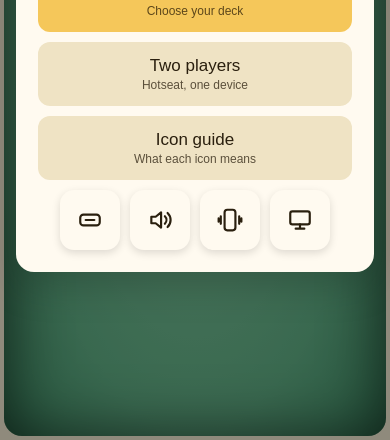
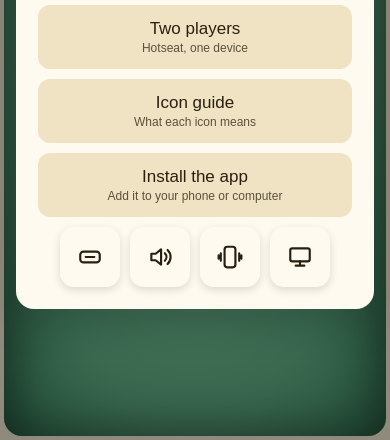
Before and after one commit to Dufiboy/war-of-lands, a plain HTML site: page index.html in a window 390 px wide. Shown: the part 404-844 px from the top of the page. Drawn offline with Linux system fonts and the light colour scheme.

Commit message:
Add install instructions to the start menu
Co-Authored-By: Claude Haiku 5.5 <noreply@anthropic.com>
Claude-Session: https://claude.ai/code/session_01FUEo4f8LKT2rLhUT3RfamV

```diff
--- a/index.html
+++ b/index.html
@@ -256,6 +256,8 @@ html[data-theme=light] .iconbtn{background:#efe3c4;color:#2a1f0e}
 .kw svg{flex:0 0 auto;margin-top:2px;color:var(--gold)}
 .kw b{display:block;font-weight:700;margin-bottom:1px}
 .gfoot{flex:0 0 auto;margin:12px 0 0}
+.gintro{font-size:14px;line-height:1.5;margin:4px 0 0;opacity:.9}
+.gsteps b{font-weight:700}
 html[data-theme=light] .kw{border-color:#0001}
 html[data-theme=light] .gh{color:#8a5f00}
 .splash{position:fixed;inset:0;z-index:100;display:flex;align-items:center;justify-content:center;gap:10px;background:#1f3d2c;transition:opacity .6s}
@@ -1766,6 +1768,7 @@ function overlayHtml(){
         `<button class="menu-btn gold" data-act="menuai">Play vs Computer<small>Choose your deck</small></button>` +
         `<button class="menu-btn" data-act="menuhot">Two players<small>Hotseat, one device</small></button>` +
         `<button class="menu-btn" data-act="menuguide">Icon guide<small>What each icon means</small></button>` +
+        `<button class="menu-btn" data-act="menuinstall">Install the app<small>Add it to your phone or computer</small></button>` +
         `<div class="iconrow">` +
         `<button class="iconbtn${settings.banner ? '' : ' off'}" data-act="togglebanner" aria-label="Banner ${settings.banner ? 'on' : 'off'}" title="Banner">${ico(settings.banner ? 'bannerOn' : 'bannerOff', 26)}</button>` +
         `<button class="iconbtn${settings.sound ? '' : ' off'}" data-act="togglesound" aria-label="Sound ${settings.sound ? 'on' : 'off'}" title="Sound">${ico(settings.sound ? 'soundOn' : 'soundOff', 26)}</button>` +
@@ -1773,6 +1776,27 @@ function overlayHtml(){
         `<button class="iconbtn" data-act="cycletheme" aria-label="Theme: ${THEME_LABEL[settings.theme]}" title="Theme: ${THEME_LABEL[settings.theme]}">${ico({system: 'themeSystem', light: 'sun', dark: 'moon'}[settings.theme], 26)}</button>` +
         `</div>` +
         `</div>`;
+    }
+    if(menu.mode === 'install'){
+      const sec = (title, items) => `<div class="gh">${title}</div><ol class="gsteps">${items.map((t, i) => `<li><span class="gnum">${i + 1}</span><span>${t}</span></li>`).join('')}</ol>`;
+      return `<div class="box guide"><h2 class="gtitle">Install the app</h2><div class="gbody">` +
+        `<p class="gintro">Add War of Lands to your home screen, or install it on your computer, so it opens like an app.</p>` +
+        sec('iPhone (Safari)', [
+          'Open this game in Safari. It works best there.',
+          'Tap the Share button (square with an arrow).',
+          'Scroll down and tap <b>Add to Home Screen</b>, then <b>Add</b>.'
+        ]) +
+        sec('Android (Chrome)', [
+          'Open this game in Chrome.',
+          'Tap the menu (⋮) in the top right.',
+          'Tap <b>Install app</b> or <b>Add to Home screen</b>.'
+        ]) +
+        sec('Computer (Chrome or Edge)', [
+          'Open this game in your browser.',
+          'Click the install icon at the right end of the address bar.',
+          'Or open the browser menu and choose <b>Install War of Lands</b>.'
+        ]) +
+        `</div><button class="menu-btn gfoot" data-act="menuback">Back</button></div>`;
     }
     if(menu.mode === 'guide'){
       const steps = [
@@ -2010,6 +2034,7 @@ function handleMenu(act, el){
   else if(act === 'menuhot') menu = {mode: 'hot', picks: []};
   else if(act === 'menuback') menu = {mode: null, picks: []};
   else if(act === 'menuguide') menu = {mode: 'guide', picks: []};
+  else if(act === 'menuinstall') menu = {mode: 'install', picks: []};
   else if(act === 'togglebanner') settings.banner = !settings.banner;
   else if(act === 'cycletheme'){ settings.theme = THEME_NEXT[settings.theme]; applyTheme(); }
   else if(act === 'togglesound'){ settings.sound = !settings.sound; if(settings.sound) { unlockAudio(); sfx('chime'); } }
@@ -2061,7 +2086,7 @@ document.addEventListener('click', e => {
 
   if(act === 'log'){ $('#logdrawer').classList.toggle('open'); return; }
   if(act === 'closedetail'){ detailCard = null; render(); return; }
-  if(['menuai', 'menuhot', 'menuback', 'pickdeck', 'menuguide', 'togglebanner', 'cycletheme', 'togglesound', 'togglevib', 'resume'].includes(act)){ handleMenu(act, el); render(); return; }
+  if(['menuai', 'menuhot', 'menuback', 'pickdeck', 'menuguide', 'menuinstall', 'togglebanner', 'cycletheme', 'togglesound', 'togglevib', 'resume'].includes(act)){ handleMenu(act, el); render(); return; }
   if(act === 'new'){ G = null; menu = {mode: null, picks: []}; viewGrave = null; render(); return; }
   if(act === 'rematch' && G && G.over){ const v = G.vsAI, f = G.factions; viewGrave = null; startGame(v, 0, f); render(); return; }
   if(act === 'viewgrave'){ viewGrave = +el.dataset.p; render(); return; }
```
